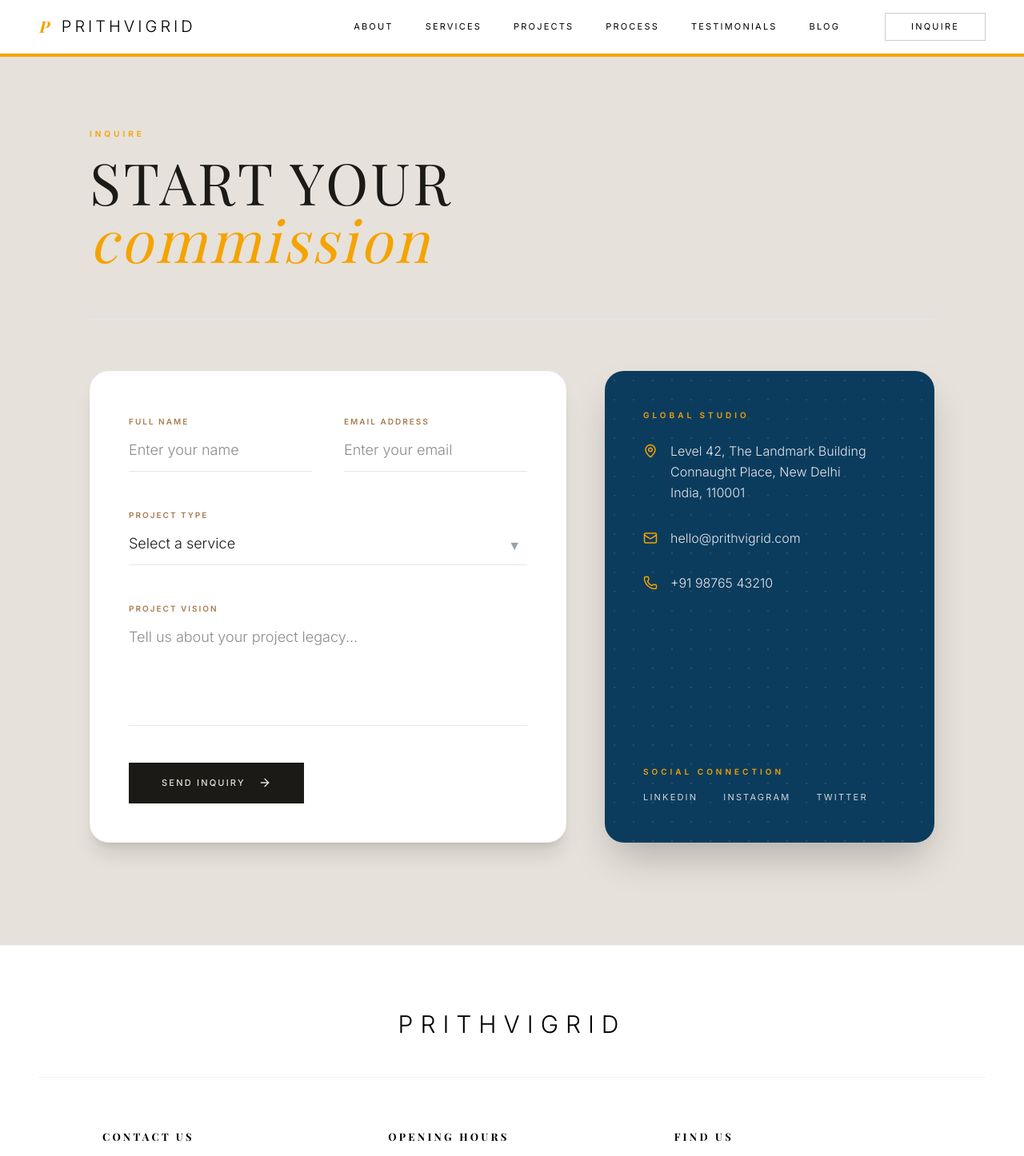
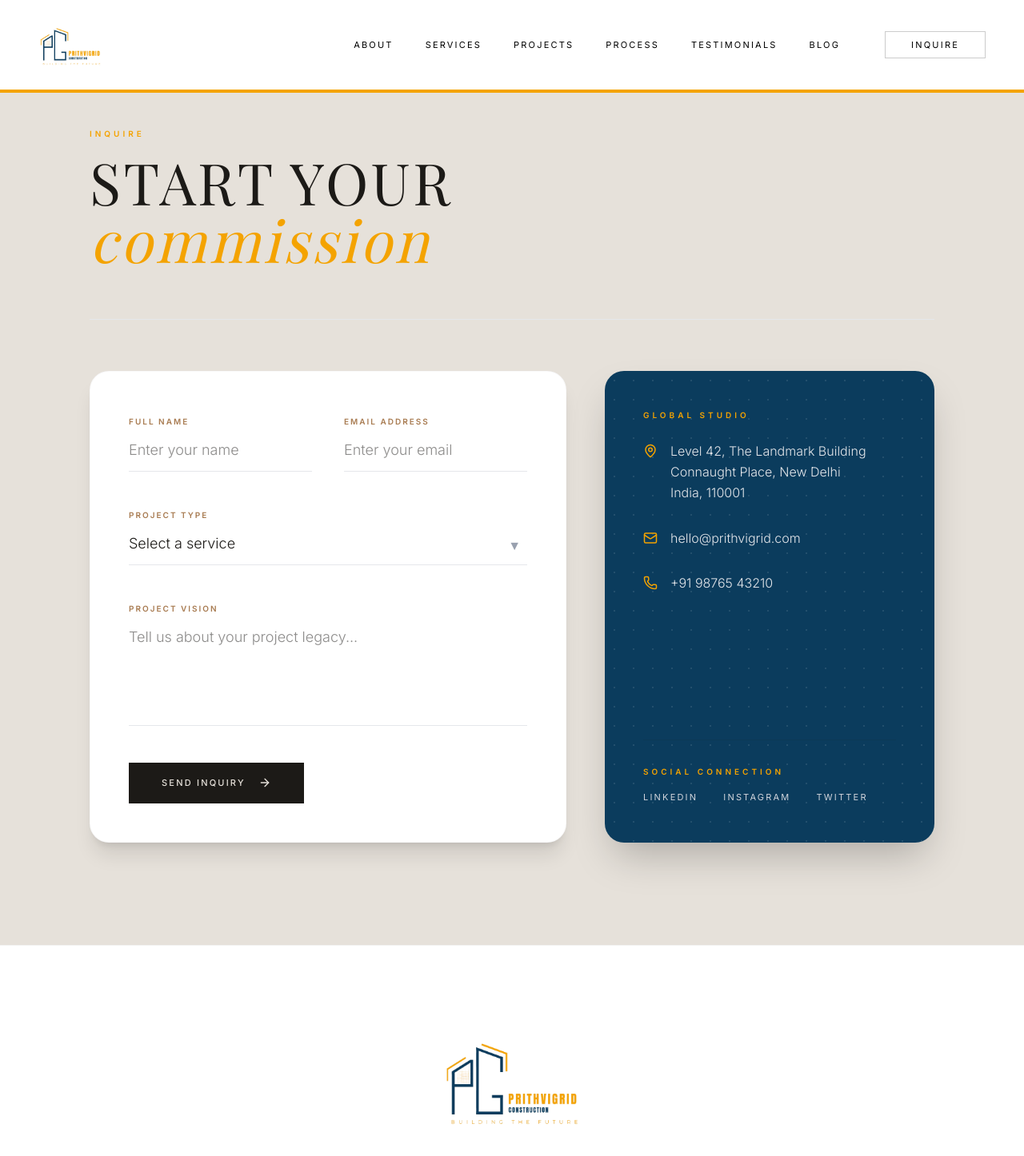
Before and after one commit to bhavikaa786-sketch/Prithvigrid-Project, a React (Vite) app: page /contact in a window 1280 px wide. Shown: the top 1446 px of the page at 80% size. Built offline with nearby package versions, Linux system fonts and the light colour scheme; a web font is replaced by a local one.

Commit message:
Fixed build errors

```diff
--- a/src/components/Footer.tsx
+++ b/src/components/Footer.tsx
@@ -1,4 +1,5 @@
 import { Link } from 'react-router-dom';
+import logo from '../assets/prithvilogo.png';
 
 const Footer = () => {
   return (
@@ -7,9 +8,11 @@ const Footer = () => {
         {/* Top: Centered Logo & Brand Header */}
         <div className="flex flex-col items-center text-center mb-12">
           <Link to="/" className="flex flex-col items-center">
-            <span className="text-2xl md:text-3xl font-light tracking-[0.3em] text-[#000000] uppercase font-sans">
-              PrithviGrid
-            </span>
+            <img
+              src={logo}
+              alt="PrithviGrid Construction Logo"
+              className="h-44 object-contain"
+            />
           </Link>
         </div>
 
--- a/src/components/Navbar.tsx
+++ b/src/components/Navbar.tsx
@@ -2,6 +2,7 @@ import { useState, useEffect } from 'react';
 import { Link, useLocation } from 'react-router-dom';
 import { Menu, X } from 'lucide-react';
 import { motion, AnimatePresence } from 'framer-motion';
+import logo from '../assets/prithvilogo.png';
 
 const Navbar = () => {
   const [isScrolled, setIsScrolled] = useState(false);
@@ -33,17 +34,19 @@ const Navbar = () => {
 
   return (
     <header
-      className={`fixed top-0 left-0 right-0 z-50 transition-all duration-500 ease-in-out bg-[#ffffff] border-b-[4px] border-[#F4A300] ${
-        isScrolled
+      className={`fixed top-0 left-0 right-0 z-50 transition-all duration-500 ease-in-out bg-[#ffffff] border-b-[4px] border-[#F4A300] ${isScrolled
           ? 'py-2 shadow-sm'
           : 'py-4'
-      }`}
+        }`}
     >
       <div className="container mx-auto px-6 md:px-12 flex items-center justify-between">
         {/* Logo */}
-        <Link to="/" className="text-xl font-bold tracking-[0.2em] text-[#000000] flex items-center gap-3 uppercase group">
-          <span className="font-serif italic text-[#F4A300] group-hover:text-[#000000] transition-colors duration-500">P</span>
-          <span className="hidden sm:inline font-light">PrithviGrid</span>
+        <Link to="/" className="flex items-center">
+          <img
+            src={logo}
+            alt="PrithviGrid Construction Logo"
+            className={`transition-all duration-500 object-contain ${isScrolled ? 'h-16' : 'h-20'}`}
+          />
         </Link>
 
         {/* Desktop Navigation */}
@@ -52,9 +55,8 @@ const Navbar = () => {
             <Link
               key={link.name}
               to={link.path}
-              className={`text-[11px] uppercase tracking-[0.2em] transition-all duration-300 hover:text-[#F4A300] ${
-                location.pathname === link.path ? 'text-[#F4A300]' : 'text-[#000000]'
-              }`}
+              className={`text-[11px] uppercase tracking-[0.2em] transition-all duration-300 hover:text-[#F4A300] ${location.pathname === link.path ? 'text-[#F4A300]' : 'text-[#000000]'
+                }`}
             >
               {link.name}
             </Link>
--- a/src/pages/ProjectDetails.tsx
+++ b/src/pages/ProjectDetails.tsx
@@ -1,23 +1,24 @@
 import { useParams, Link } from 'react-router-dom';
 import { ArrowLeft, ArrowRight } from 'lucide-react';
 import { motion } from 'framer-motion';
+import type { Variants } from 'framer-motion';
 
 /* ─── Shared animation variants ─── */
-const sectionVariants = {
+const sectionVariants: Variants = {
   hidden: { opacity: 0, y: 70 },
   visible: {
     opacity: 1,
     y: 0,
-    transition: { duration: 0.9, ease: [0.22, 1, 0.36, 1] },
+    transition: { duration: 0.9, ease: [0.22, 1, 0.36, 1] as [number, number, number, number] },
   },
 };
 
-const childVariants = {
+const childVariants: Variants = {
   hidden: { opacity: 0, y: 50 },
   visible: (delay: number) => ({
     opacity: 1,
     y: 0,
-    transition: { duration: 0.85, ease: [0.22, 1, 0.36, 1], delay },
+    transition: { duration: 0.85, ease: [0.22, 1, 0.36, 1] as [number, number, number, number], delay },
   }),
 };
 
```
Also changed, not shown: src/assets/prithvilogo.png (added), 1 other file (tests, documents, lock files or other folders).
